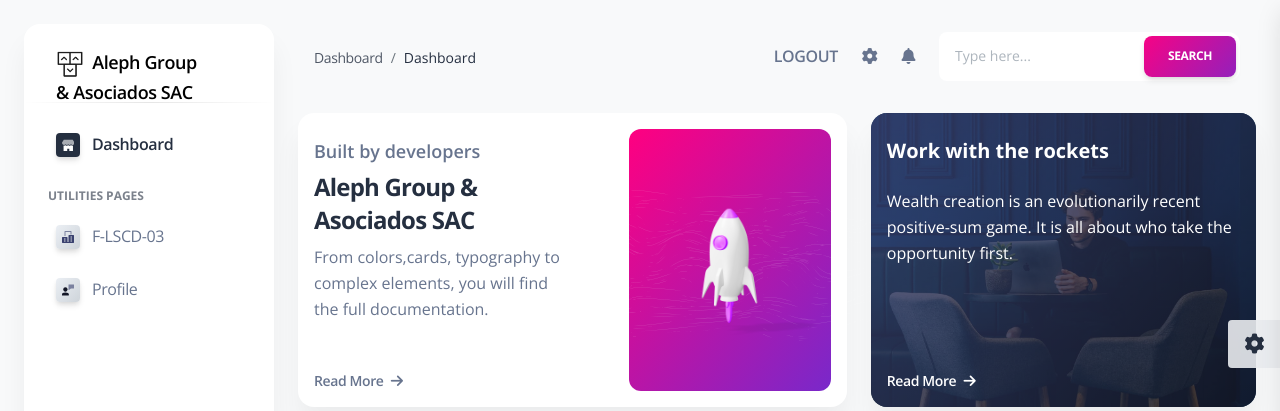
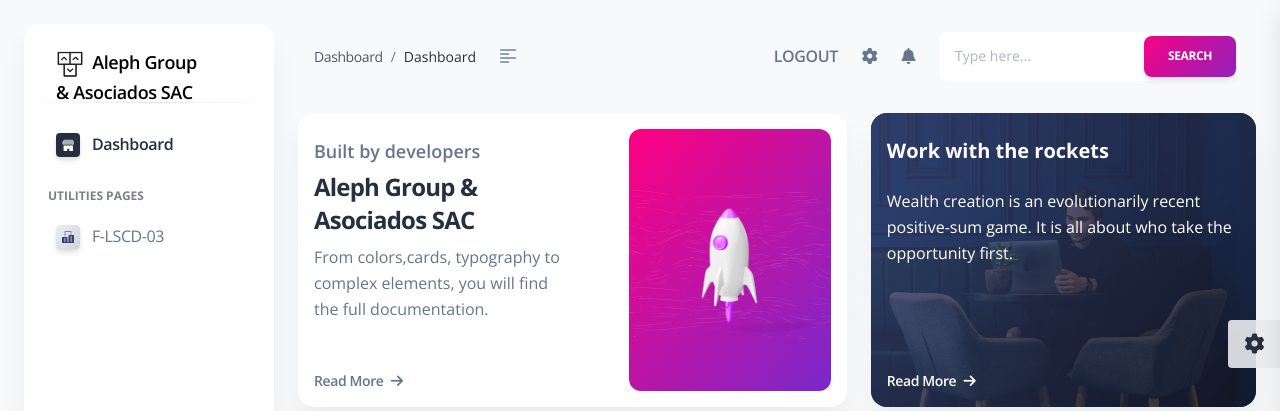
Before and after one commit to Excelion29/Alephsac_Django, a Django app: page / in a window 1280 px wide. Shown: the top 411 px of the page. Run offline with Django 3.2, Linux system fonts and the light colour scheme; the visitor is signed in with stand-in values (Sample User, id 1); some libraries are stand-ins or nearby versions.

Commit message:
CAMBIOS 17:46

```diff
--- a/apps/templates/includes/navigation.html
+++ b/apps/templates/includes/navigation.html
@@ -7,6 +7,13 @@
             <li class="breadcrumb-item text-dark active" aria-current="page">
               Dashboard
             </li>
+            <li class="nav-item ps-4 d-flex align-items-center">
+              <a href="javascript:;" class="nav-link text-body p-0" id="iconNavbarSidenav">
+                <div class="sidenav-toggler-inner">
+                  <i class="ni ni-align-left-2"></i>
+                </div>
+              </a>
+            </li>
           </ol>
         </nav>
         <div class="collapse navbar-collapse me-md-0 me-4" id="navbar">
@@ -15,15 +22,6 @@
               <a href="{% url 'logout' %}"
                  class="nav-link text-body text-uppercase font-weight-bold px-0">
                 Logout
-              </a>
-            </li>
-            <li class="nav-item d-xl-none ps-4 d-flex align-items-center">
-              <a href="javascript:;" class="nav-link text-body p-0" id="iconNavbarSidenav">
-                <div class="sidenav-toggler-inner">
-                  <i class="sidenav-toggler-line"></i>
-                  <i class="sidenav-toggler-line"></i>
-                  <i class="sidenav-toggler-line"></i>
-                </div>
               </a>
             </li>
             <li class="nav-item px-4 d-flex align-items-center">
@@ -42,7 +40,7 @@
                       <div class="my-auto">
                         <img src="/static/assets/img/team-2.jpg" class="avatar avatar-sm  me-3 ">
                       </div>
-                      <div class="d-flex flex-column justify-content-center">
+                      <div class="d-flex  flex-column justify-content-center">
                         <h6 class="text-sm font-weight-normal mb-1">
                           <span class="font-weight-bold">New message</span> from Laur
                         </h6>
--- a/apps/templates/includes/sidebar.html
+++ b/apps/templates/includes/sidebar.html
@@ -155,7 +155,7 @@
             <span class="nav-link-text ms-1">Sign Up (Template)</span>
           </a>
         </li>{% endcomment %}
-        <li class="nav-item mb-1">
+        {% comment %} <li class="nav-item mb-1">
           <a class="nav-link {% if 'profile' in segment %} active {% endif %}" href="/profile.html">
             <div class="icon icon-shape icon-xs shadow border-radius-sm bg-gradient-light text-center me-2 d-flex align-items-center justify-content-center">
               <svg width="12px" height="12px" viewBox="0 0 46 42" version="1.1" xmlns="http://www.w3.org/2000/svg" xmlns:xlink="http://www.w3.org/1999/xlink">
@@ -175,7 +175,7 @@
             </div>
             <span class="nav-link-text ms-1">Profile</span>
           </a>
-        </li>
+        </li> {% endcomment %}
         {% comment %}  <li class="nav-item mb-1">
           <a class="nav-link {% if 'billing' in segment %} active {% endif %}" href="/billing.html">
             <div class="icon icon-shape icon-xs shadow border-radius-sm bg-gradient-light text-center me-2 d-flex align-items-center justify-content-center">
```
